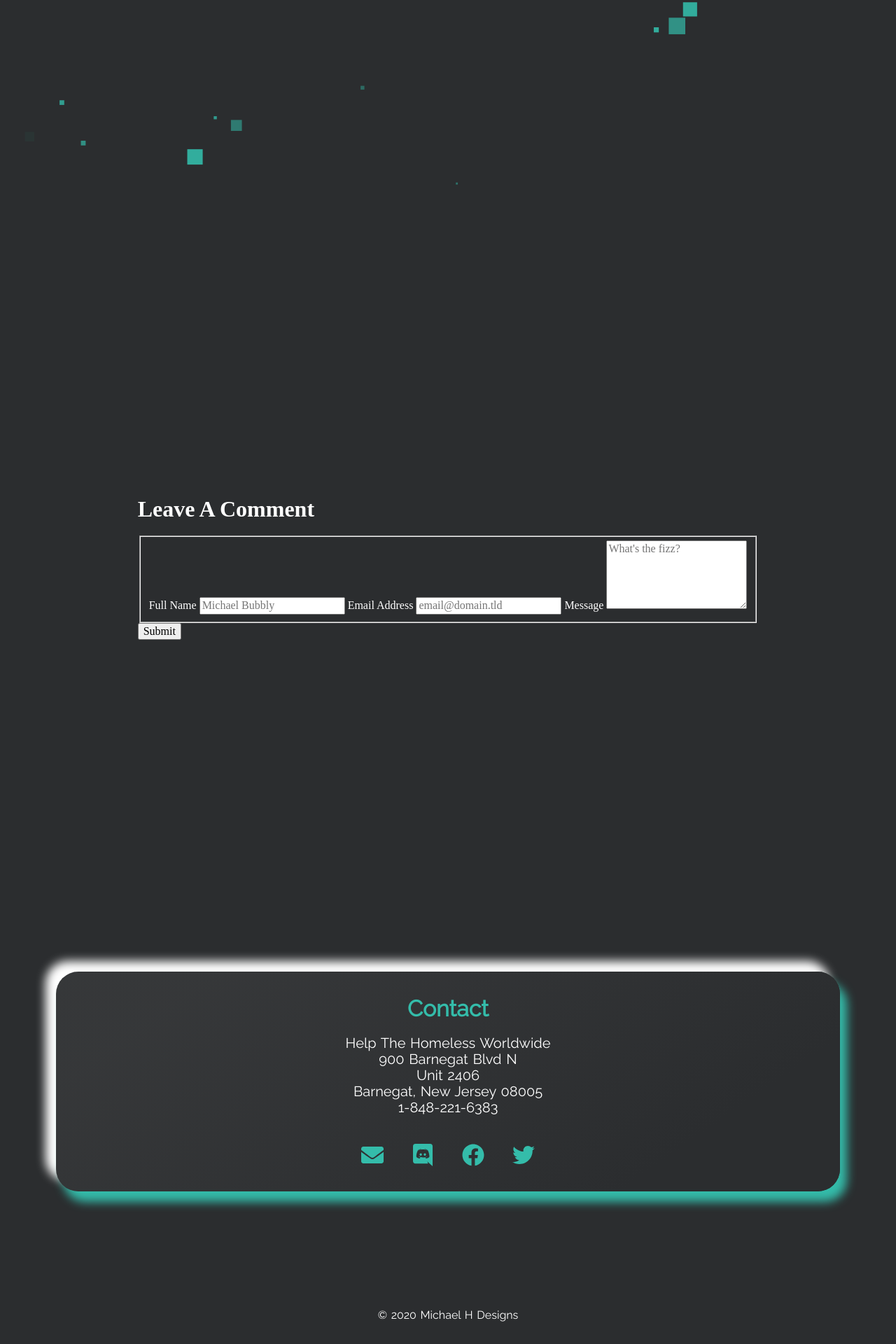
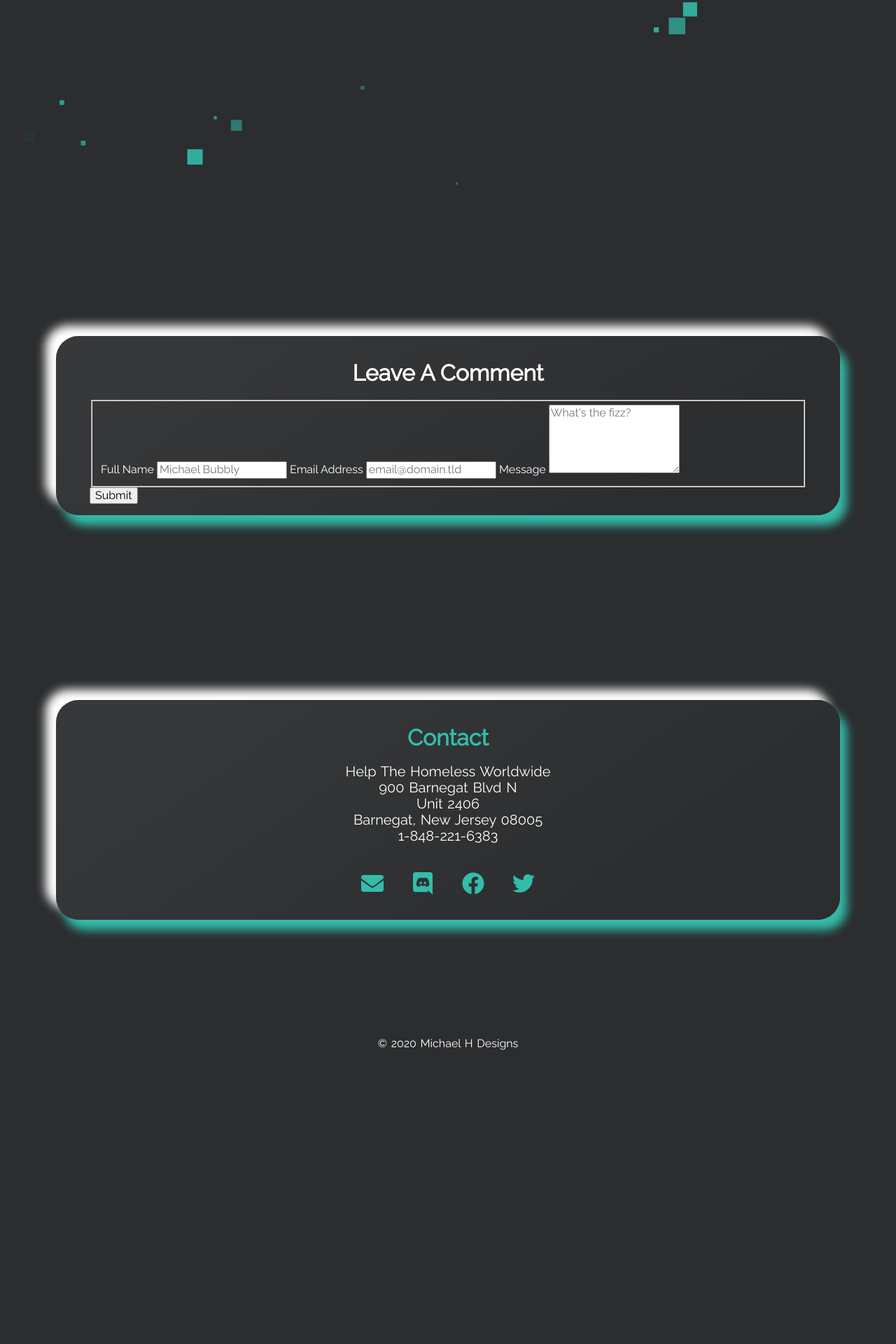
Before and after one commit to MichaelHDesigns/contact, a Jekyll site: the page built from index.html, in a window 1280 px wide. Shown: the part 652-2572 px from the top of the page at 70% size. Built offline with Jekyll 4.4.1, drawn with Linux system fonts in a browser that asks for light colours; after the commit the page ends 2184 px from its top, so only the background shows below that.

Commit message:
Update landing-page.html

```diff
--- a/_includes/landing-page.html
+++ b/_includes/landing-page.html
@@ -93,8 +93,8 @@
 
 <!-- start contact content -->
 
-<div class="container">
-  <div class="layout">
+<div class="layout">
+  <div class="card neumorphism-card-big">
     <h1 class="title">Leave A Comment</h1>
 <form id="fs-frm" name="simple-contact-form" accept-charset="utf-8" action="https://submit-form.com/8ZJKP6gfn8RZPmnyq0Lja" method="post">
  <fieldset id="fs-frm-inputs">
```
